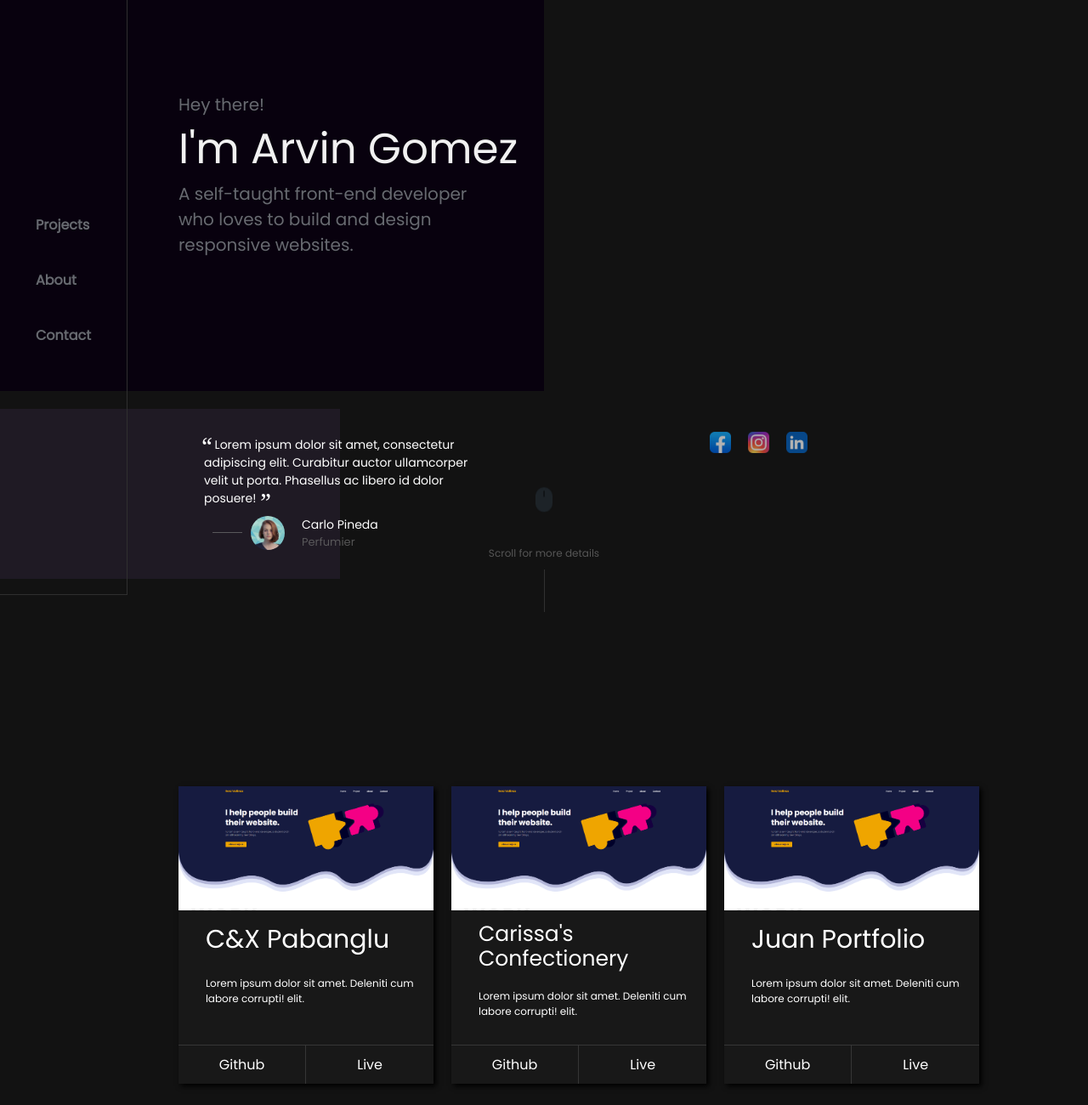
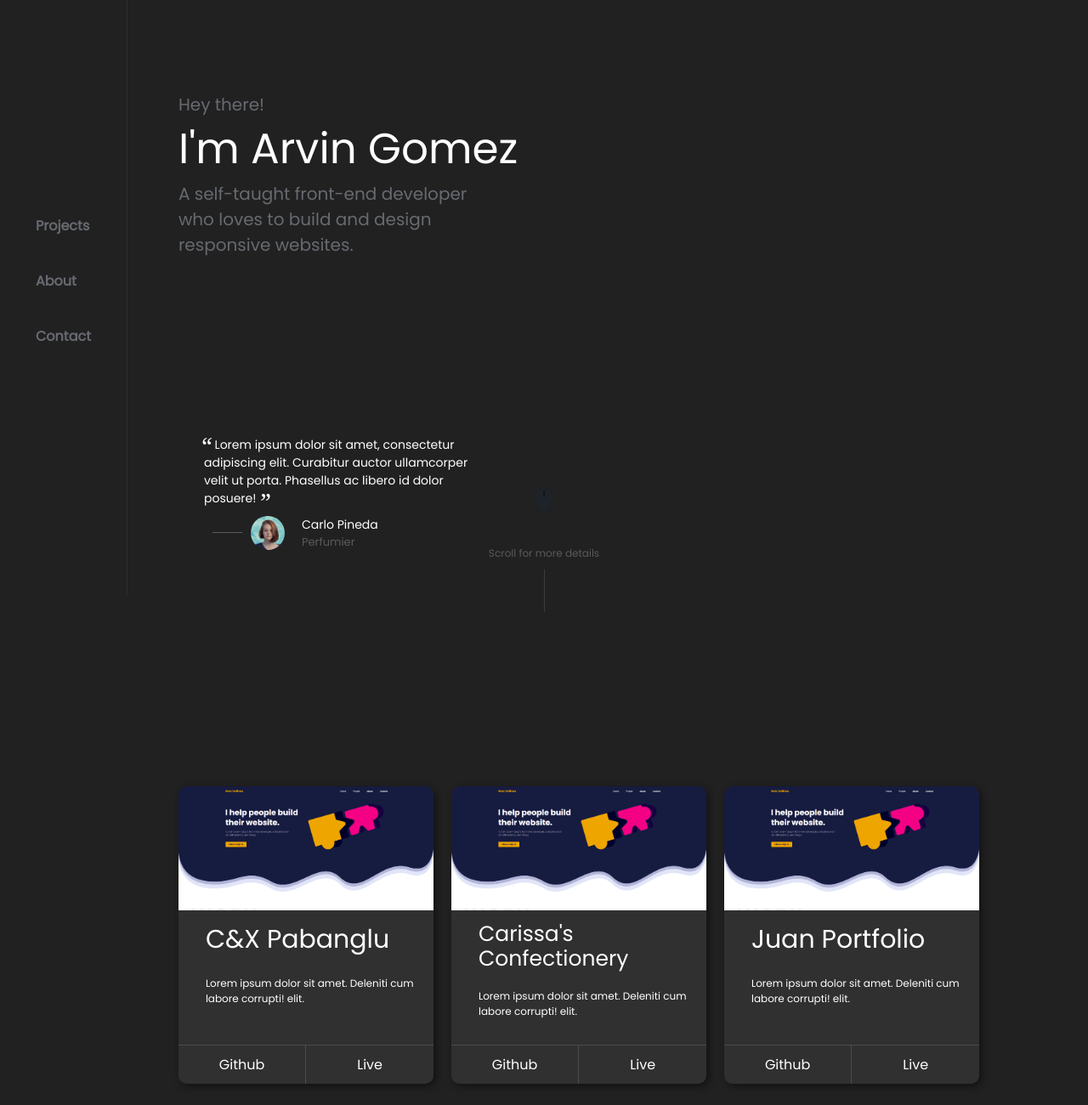
Before and after one commit to bimmbin/Portfolio, a plain HTML site: page index.html in a window 1280 px wide. Shown: the part 100-1400 px from the top of the page at 85% size. Drawn offline with Linux system fonts and the light colour scheme.

Commit message:
just update

```diff
--- a/css/style.css
+++ b/css/style.css
@@ -13,9 +13,9 @@
   }
 
 body {
-    background: #121212;
+    background: #212121;
     font-family: 'Poppins';
-    color: white;
+    color: rgb(255, 255, 255);
     height: 100%;
 }
 footer {
@@ -68,9 +68,9 @@ header {
     position: absolute;
     height: 70px;
     width: 100%;
-    border-style: solid;
-    border-width: 0px 1px 1px 1px;
-    border-color: rgb(47, 47, 47);
+    /* border-style: solid;
+    border-width: 0px 0px 1px 0px;
+    border-color: rgb(47, 47, 47); */
     z-index: 50;
     transform: translateX(100%);
 }
@@ -152,7 +152,7 @@ nav {
     width: 150px;
     height: 100%;
     border-style: solid;
-    border-width: 0px 1px 1px 0px;
+    border-width: 0px 1px 0px 0px;
     border-color: rgb(47, 47, 47);
     box-sizing: border-box;
     z-index: 50;
@@ -166,7 +166,6 @@ nav {
     align-items: center;
 }
 nav h1 {
-    color: #f1f1f1;
     margin: 0;
     cursor: pointer;
     font-size: 22px;
@@ -215,7 +214,6 @@ nav ul li:hover {
     height: 800px;
 }
 #show1 .first1 {
-    color: #f1f1f1;
     font-size: 50px;
 }
 #show1 .second1 {
@@ -379,9 +377,11 @@ blockquote:after {
 .projContainer {
     min-width: 300px;
     height: 350px;
-    background: #181818;
+    background: #303030;
     position: relative;
-    box-shadow: 3px 3px 6px black;
+    box-shadow: 3px 3px 10px rgba(0, 0, 0, 0.472);
+    border-radius: 10px;
+    overflow: hidden;
 
 }
 .title {
@@ -402,7 +402,7 @@ p {
 .span1 {
     position: absolute;
     padding: 10px 47.9px;
-    background: #181818;
+    background: #303030;
     border-width: 1px 1px 0 0;
     border-style: solid;
     border-color: rgba(255, 255, 255, 0.13);
@@ -413,7 +413,7 @@ p {
 .span2 {
     position: absolute;
     padding: 10px 59.9px;
-    background: #181818;
+    background: #303030;
     border-width: 1px 0 0 1px;
     border-style: solid;
     border-color: rgba(255, 255, 255, 0.13);
@@ -440,7 +440,6 @@ p {
 
 #show3 {
     padding-top: 2rem;
-    color: #f1f1f1;
     margin-left: 8%;
     height: 800px;
 }
--- a/index.html
+++ b/index.html
@@ -16,7 +16,7 @@
 </head>
 <body>
     <div class="cover">
-        <div id="box"></div>
+        <!-- <div id="box"></div> -->
         <section>
             <header>
                 <div class="container1">
@@ -51,11 +51,11 @@
                         <p class="first1">I'm Arvin Gomez</p>
                         <p class="second2">A self-taught front-end developer who loves to build and design responsive websites. </p>
                         </div>
-                        <ul>
+                        <!-- <ul>
                             <li><img src="./img/fb.png" alt=""></li>
                             <li><img src="./img/insta.png" alt=""></li>
                             <li><img src="./img/link.png" alt=""></li>
-                        </ul>
+                        </ul> -->
                         <div class="boxcont">
                             <img src="./img/mouse.png" alt="">
                             <p>Scroll for more details</p>
@@ -95,7 +95,7 @@
                                 </div>
                                 </div>
                             </div>
-                            <div class="box3"></div>
+                            <!-- <div class="box3"></div> -->
                         </div>
                     </div>
                     <div id="show2">
@@ -170,7 +170,7 @@
                                 </div>
                                 <div class="divMessage">
                                     <p>Message</p>
-                                    <textarea name="Message" placeholder="e.g. I want to work with you" cols="40" rows="5" required></textarea>
+                                    <textarea name="Message" placeholder="e.g. I want you on my team" cols="40" rows="5" required></textarea>
                                 </div>
                                 <input type="hidden" name="_next" value="https://bimmbin.github.io/Portfolio/thanks.html">
                                 <input type="hidden" name="_subject" value="Website message!">
--- a/scripts/script.js
+++ b/scripts/script.js
@@ -128,7 +128,6 @@ if (scroll == 0) {
 if (scroll >= 50) {
   quote.style.animation = "moveleft 0.3s ease-in forwards";
   mouse.style.animation = "fade 0.5s forwards";
-
   removeAni();
 }
 else {
```
